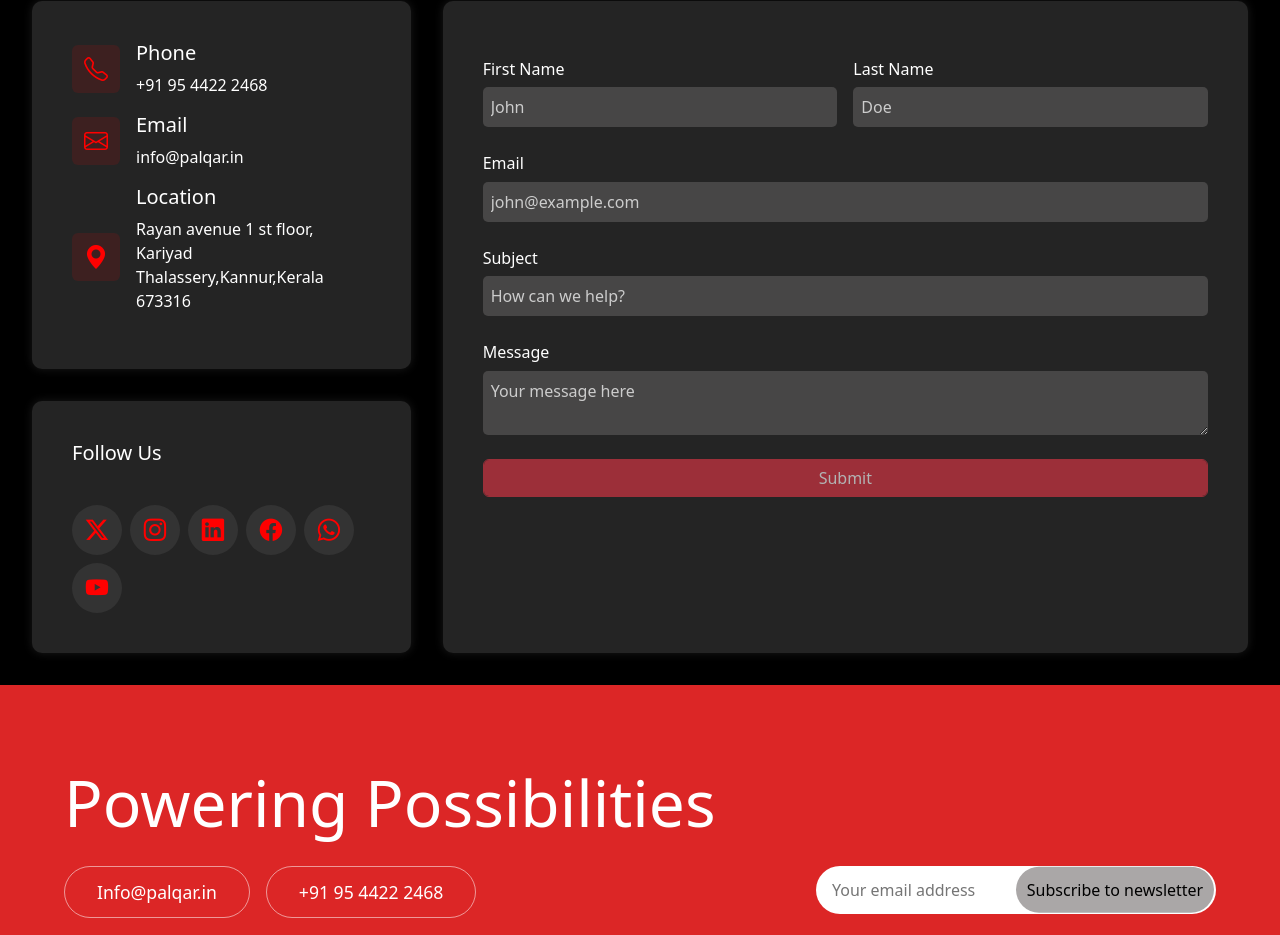
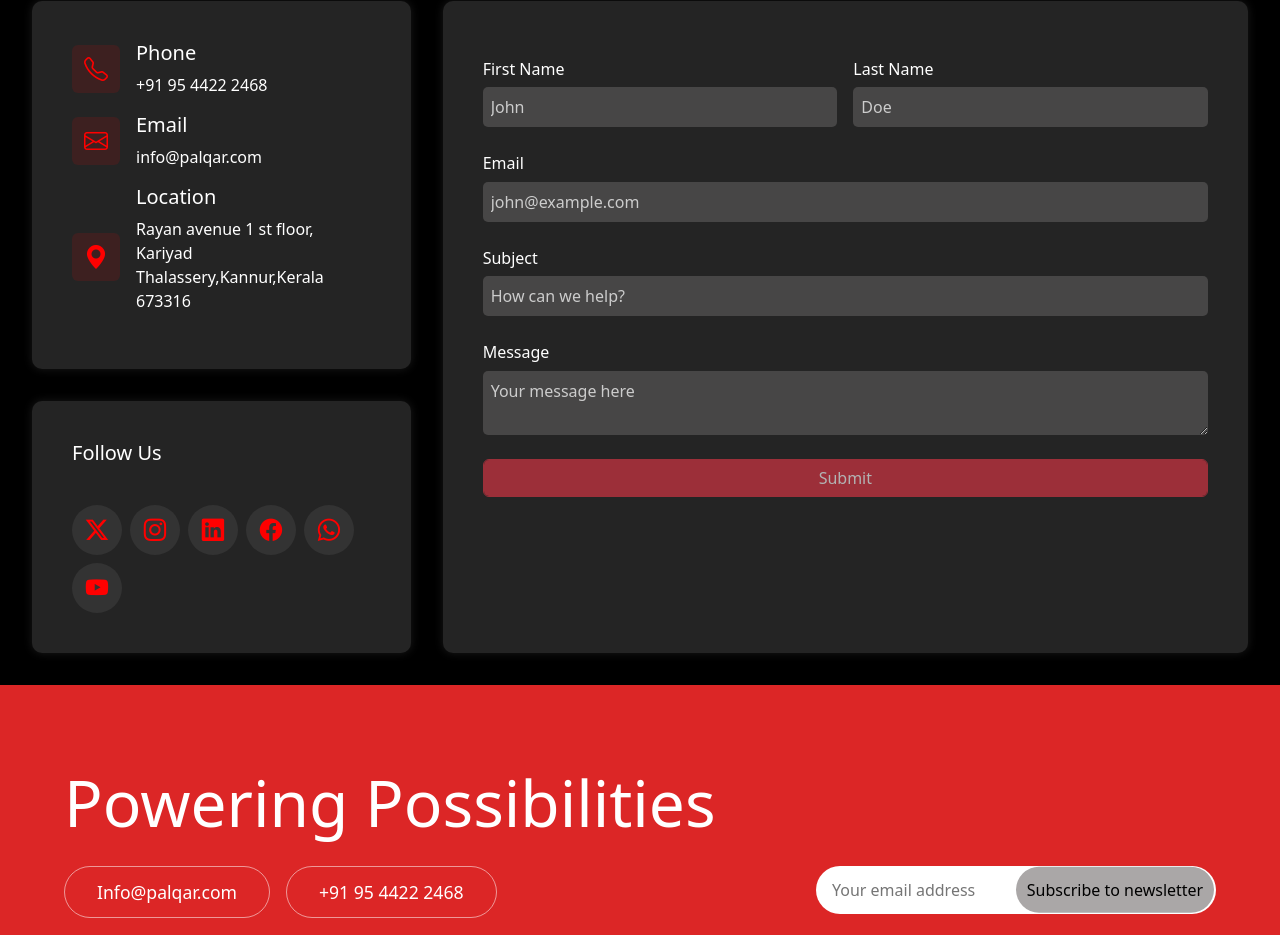
Before and after one commit to parasyadigitalhub/palqarweb, an Angular app: page /contacts in a window 1280 px wide. Shown: the part 149-1084 px from the top of the page. Built offline with nearby package versions, Linux system fonts and the light colour scheme.

Commit message:
fix: fixed contact sesion

```diff
--- a/src/app/common/footer/footer.component.html
+++ b/src/app/common/footer/footer.component.html
@@ -7,7 +7,7 @@
         <div class="footer-top">
             <div class="left-column">
                 <div class="contact-info">
-                    <a class="pill magnetic-btn" (mousemove)="onButtonHover($event)" (mouseleave)="resetButtonHover()" href="mailto:info@parasya.in">Info&#64;palqar.in</a>
+                    <a class="pill magnetic-btn" (mousemove)="onButtonHover($event)" (mouseleave)="resetButtonHover()" href="mailto:info@palqar.com">Info&#64;palqar.com</a>
                     <a class="pill magnetic-btn" (mousemove)="onButtonHover($event)" (mouseleave)="resetButtonHover()" href="tel:+919544222468">+91 95 4422 2468</a>
                 </div>
             </div>
@@ -38,7 +38,7 @@
                         class="bi bi-linkedin"></i></a>
                 <a href="https://youtube.com/@parasya.?si=cpElaynFajc3RCCG" target="_blank"><i
                         class="bi bi-youtube"></i></a>
-                <a href="https://www.instagram.com/parasya.in?igsh=Y3ZkNWUzNGYxM29q" target="_blank"><i
+                <a href="https://www.instagram.com/palqar.com?igsh=Y3ZkNWUzNGYxM29q" target="_blank"><i
                         class="bi bi-instagram"></i></a>
                 <a href="https://x.com/parasya_in?s=21" target="_blank"><i class="bi bi-twitter-x"></i></a>
                 <a href="https://wa.me/919995498218" target="_blank"><i class="bi bi-whatsapp"></i></a>
@@ -58,7 +58,7 @@
         <h2 class="footer-title">Powering Possibilities</h2>
 
         <div class="contact-info">
-            <a class="pill" href="mailto:info@parasya.in">Info&#64;palqar.in</a>
+            <a class="pill" href="mailto:info@palqar.com">Info&#64;palqar.com</a>
             <a class="pill" href="tel:+919544222468">+91 95 4422 2468</a>
         </div>
 
@@ -87,7 +87,7 @@
                     class="bi bi-linkedin"></i></a>
             <a href="https://youtube.com/@parasya.?si=cpElaynFajc3RCCG" target="_blank"><i
                     class="bi bi-youtube"></i></a>
-            <a href="https://www.instagram.com/parasya.in?igsh=Y3ZkNWUzNGYxM29q" target="_blank"><i
+            <a href="https://www.instagram.com/palqar.com?igsh=Y3ZkNWUzNGYxM29q" target="_blank"><i
                     class="bi bi-instagram"></i></a>
             <a href="https://x.com/parasya_in?s=21" target="_blank"><i class="bi bi-twitter-x"></i></a>
             <a href="https://wa.me/919995498218" target="_blank"><i class="bi bi-whatsapp"></i></a>
--- a/src/app/common/header/header.component.html
+++ b/src/app/common/header/header.component.html
@@ -21,7 +21,7 @@
         <a href="https://x.com/parasya_in?s=21" target="_blank" aria-label="Visit us on Twitter">
             <i class="bi bi-twitter-x"></i>
         </a>
-        <a href="https://www.instagram.com/parasya.in?igsh=Y3ZkNWUzNGYxM29q" target="_blank"
+        <a href="https://www.instagram.com/palqar.com?igsh=Y3ZkNWUzNGYxM29q" target="_blank"
             aria-label="Visit us on Instagram">
             <i class="bi bi-instagram"></i>
         </a>
--- a/src/app/components/contacts/contacts.component.html
+++ b/src/app/components/contacts/contacts.component.html
@@ -22,7 +22,7 @@
                         <i class="bi bi-envelope"></i>
                         <div class="content">
                             <h5>Email</h5>
-                            <a href="mailto:info@parasya.in">info&#64;palqar.in</a>
+                            <a href="mailto:info@palqar.com">info&#64;palqar.com</a>
                         </div>
                     </div>
                     <div class="location">
@@ -41,7 +41,7 @@
                         <a href="https://x.com/parasya_in?s=21" target="_blank" aria-label="Visit us on Twitter">
                             <i class="bi bi-twitter-x"></i>
                         </a>
-                        <a href="https://www.instagram.com/parasya.in?igsh=Y3ZkNWUzNGYxM29q" target="_blank"
+                        <a href="https://www.instagram.com/palqar.com?igsh=Y3ZkNWUzNGYxM29q" target="_blank"
                             aria-label="Visit us on Instagram">
                             <i class="bi bi-instagram"></i>
                         </a>
```
